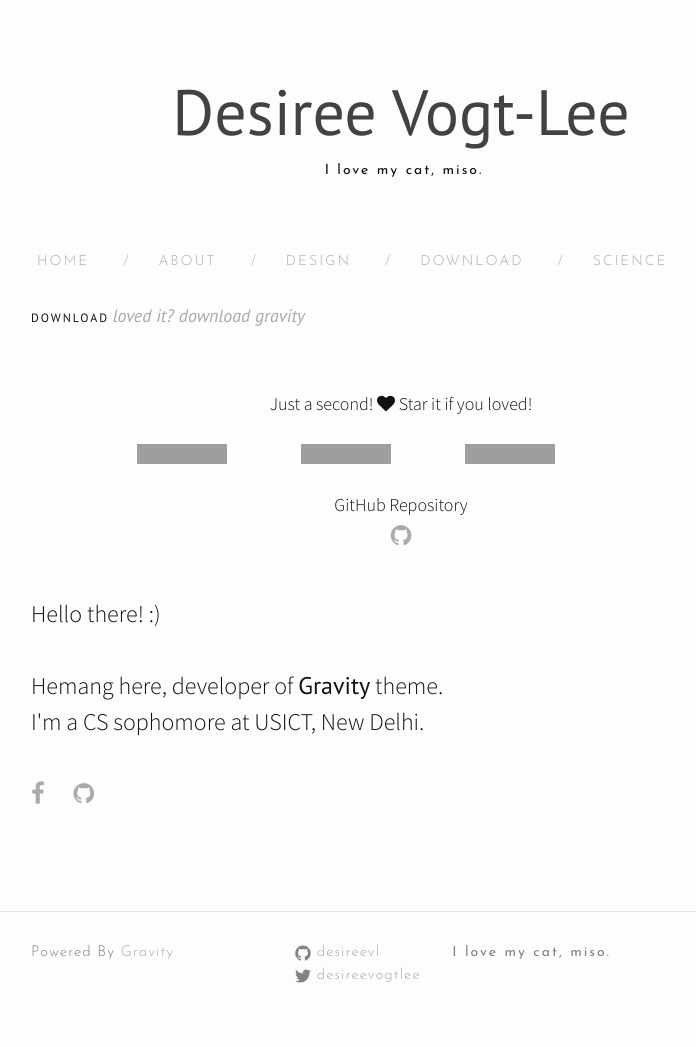
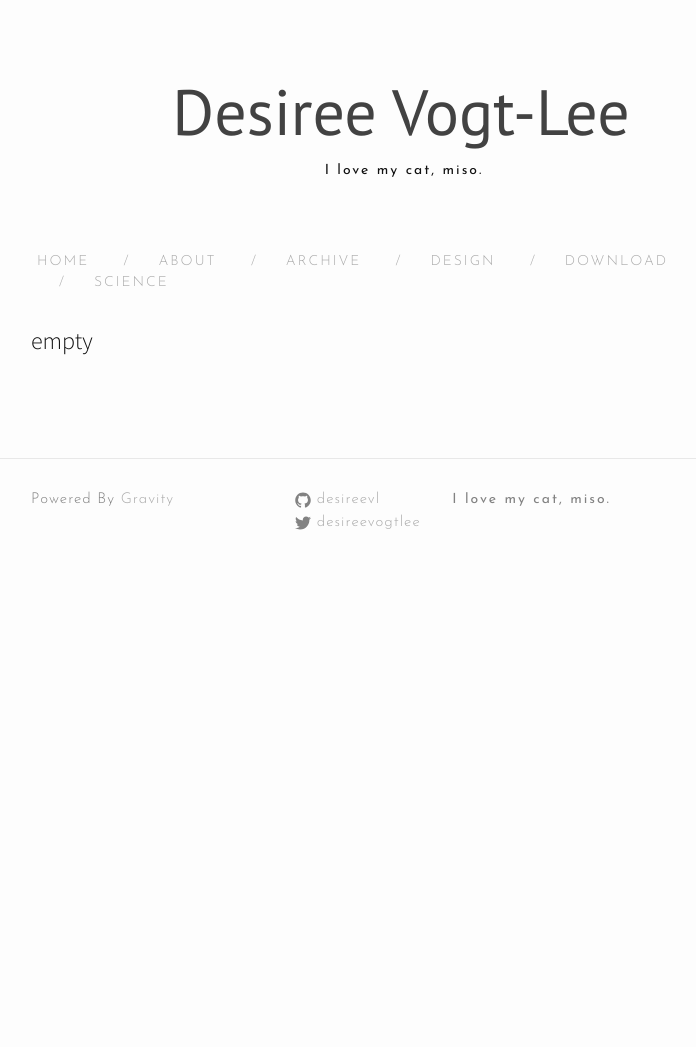
Before and after one commit to desireevl/desireevl.github.io, a Jekyll site: the page built from download.md, in a window 1280 px wide. Shown: the whole page, without its empty margins (239-935 px from the left). Built offline with Jekyll 4.4.1, drawn with Linux system fonts in a browser that asks for light colours; nearby versions of some CDN libraries; after the commit the page ends 900 px from its top, so only the background shows below that; grey boxes are pictures that could not be loaded.

Commit message:
deleting stuff

```diff
--- a/download.md
+++ b/download.md
@@ -2,31 +2,5 @@
 layout: page
 title: Download
 permalink: /download/
-
-tagline: "Loved it? Download Gravity"
 ---
-
-<br>
-
-<div class="download">
-  <center>Just a second! <i class="fa fa-heart"></i> Star it if you loved!</center>
-  <br>
-<center>
-  <iframe src="https://ghbtns.com/github-btn.html?user=hemangsk&repo=gravity&type=star&count=true&size=large" frameborder="0" scrolling="0" width="160px" height="30px"></iframe>
-
-  <iframe src="https://ghbtns.com/github-btn.html?user=hemangsk&repo=gravity&type=fork&count=true&size=large" frameborder="0" scrolling="0" width="160px" height="30px"></iframe>
-
-  <iframe src="https://ghbtns.com/github-btn.html?user=hemangsk&type=follow&count=true&size=large" frameborder="0" scrolling="0" width="200px" height="30px"></iframe>
-</center>
-</div>
-<center>GitHub Repository
-<a href="http://github.com/hemangsk/Gravity"><p><i class="fa fa-github"></i></p></a>
-</center>
-<div class="intro"><br>
-  <p>
- Hello there! :) <BR><br>
- Hemang here, developer of <span class="small-site-title">Gravity</span> theme. <br>
- I'm a CS sophomore at USICT, New Delhi. <br><br>
- <a href="http://facebook.com/hemangkr"><i class="fa fa-facebook"></i></a> &nbsp; &nbsp; &nbsp;<a href="http://github.com/hemangsk"><i class="fa fa-github"></i></a>
- </p>
-</div>
+empty
```
Also changed, not shown: archive.md (added, +5 -0 lines), design.md (+0 -1 lines), science.md (+0 -1 lines).
